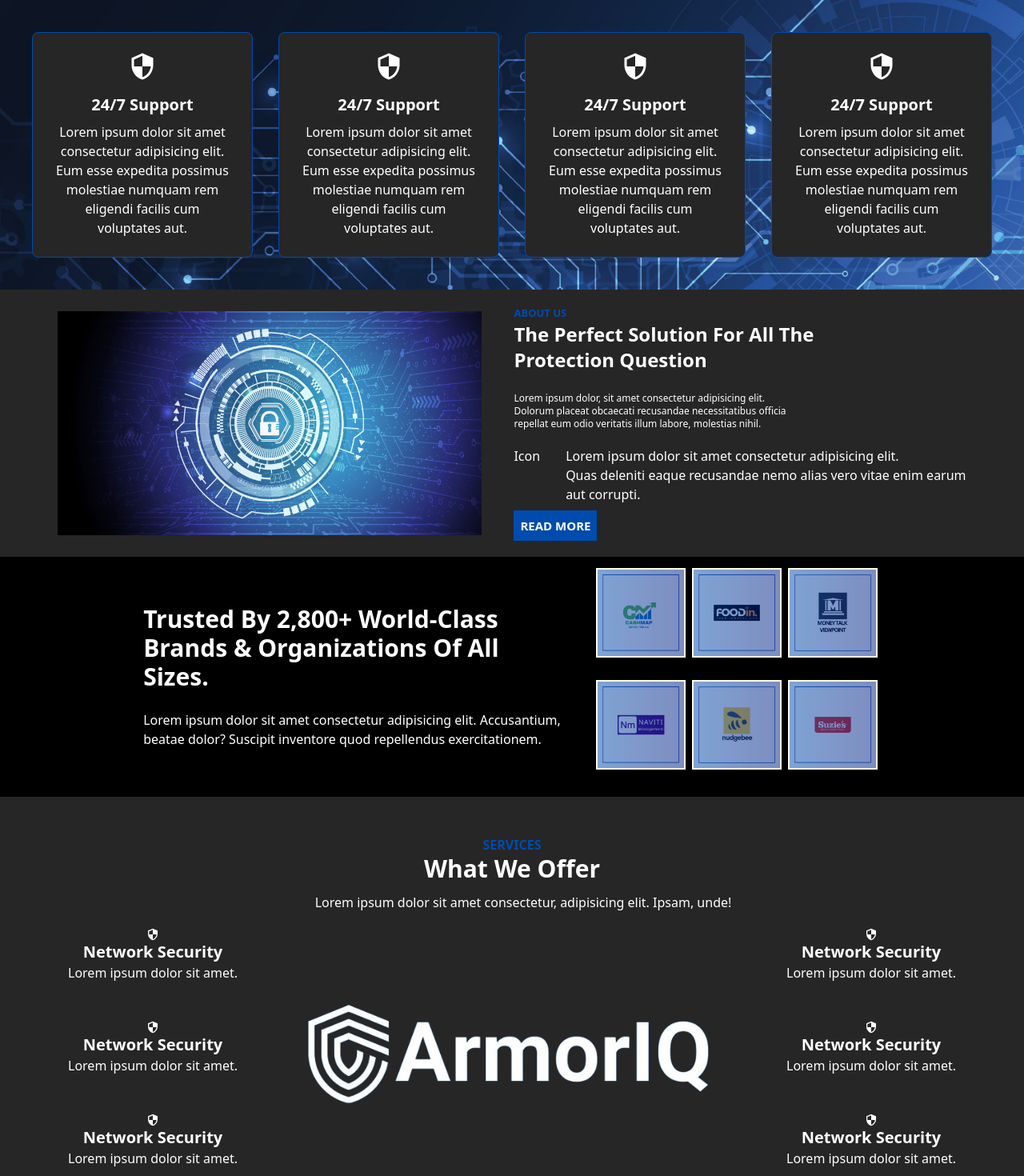
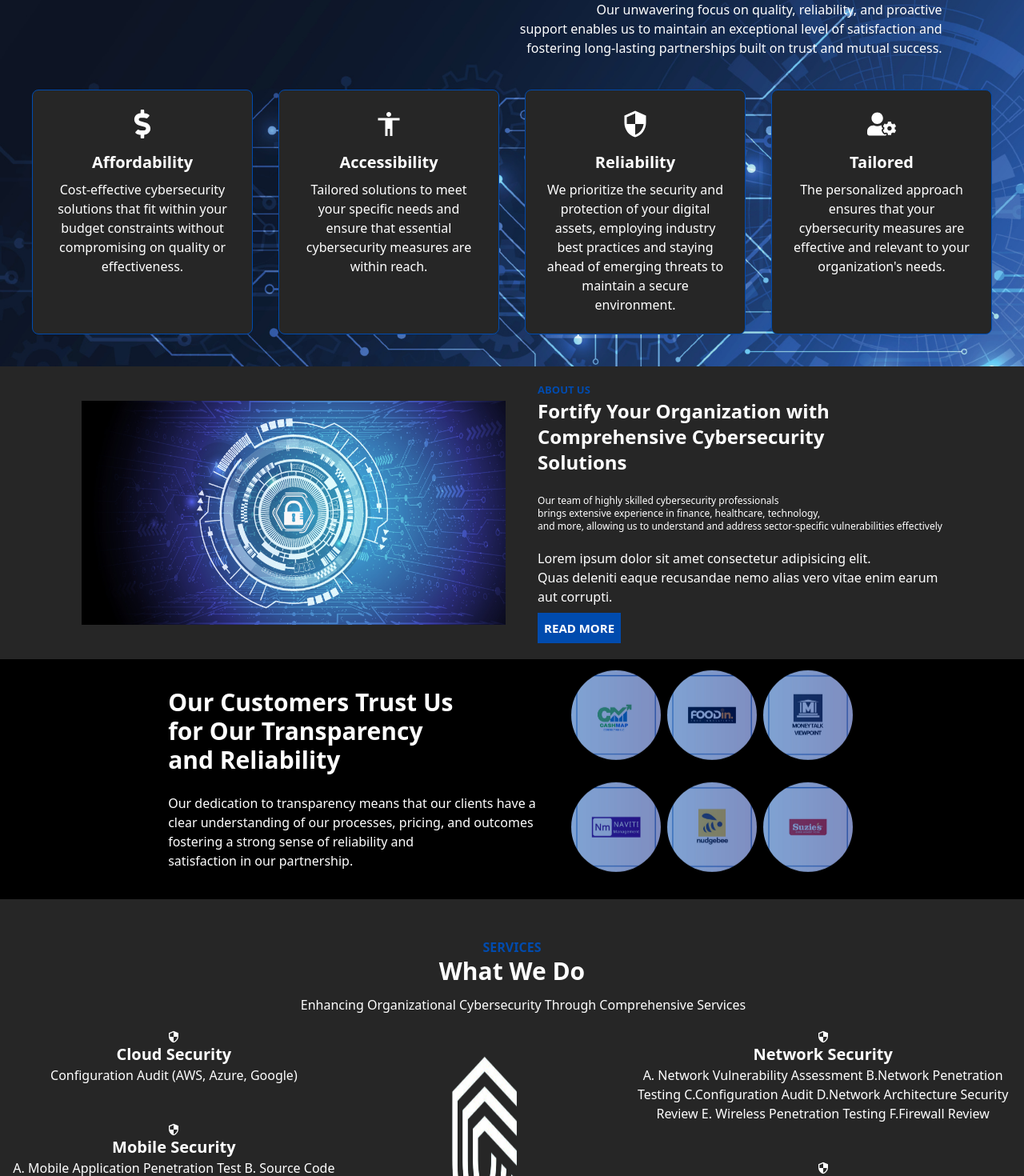
Before and after one commit to SanketGanorkar/ArmorIQ, a React (Vite) app: page / in a window 1280 px wide. Shown: the part 380-1850 px from the top of the page at 80% size. Built offline with nearby package versions, Linux system fonts and the light colour scheme.

Commit message:
content updated

```diff
--- a/src/components/AboutUs.jsx
+++ b/src/components/AboutUs.jsx
@@ -1,4 +1,5 @@
 import security from "../assets/security.jpg";
+import { FaUserFriends } from "react-icons/fa";
 const AboutUs = () => {
   return (
     <div className="flex flex-row bg-[#262626] items-center justify-center flex-wrap-reverse">
@@ -8,19 +9,20 @@
       <div className=" text-white m-5">
         <h5 className="font-bold text-[13px] text-[#004bae]">ABOUT US</h5>
         <p className="font-bold text-2xl">
-          The Perfect Solution For All The
+          Fortify Your Organization with
           <br />
-          Protection Question
+          Comprehensive Cybersecurity
+          <br />Solutions
         </p>
         <p className="text-xs mt-6">
-          Lorem ipsum dolor, sit amet consectetur adipisicing elit.
-          <br />
-          Dolorum placeat obcaecati recusandae necessitatibus officia
-          <br />
-          repellat eum odio veritatis illum labore, molestias nihil.
+        Our team of highly skilled cybersecurity professionals
+        <br />
+        brings extensive experience in finance, healthcare, technology,
+        <br />
+        and more, allowing us to understand and address sector-specific vulnerabilities effectively
         </p>
         <div className="flex flex-row">
-          <h4 className="pr-8 mt-5">Icon</h4>
+          {/* <FaUserFriends color="white" className="mt-10 mr-5" size={40}/> */}
           <p className="mt-5">Lorem ipsum dolor sit amet consectetur adipisicing elit.
             <br />
             Quas deleniti eaque recusandae nemo alias vero vitae enim earum
--- a/src/components/Contact.jsx
+++ b/src/components/Contact.jsx
@@ -22,7 +22,10 @@
             <CiLocationOn color="#004bae" className="ml-3 mt-4" size={40} />
             <div className="flex flex-col">
               <h3 className=" ml-3 mt-3 font-bold text-white">Our Location</h3>
-              <h5 className="text-white ml-3">Sylnet 3000 , Singapore</h5>
+              <h5 className="text-white ml-3">Saket Salcon, Rasvilas, Saket District
+                <br />
+                Centre, Sector 6, Pushp Vihar,
+                <br />New Delhi, India - 110017</h5>
             </div>
           </div>
           <div className="flex flex-row">
--- a/src/components/Footer.jsx
+++ b/src/components/Footer.jsx
@@ -78,10 +78,6 @@
                 <IoIosMailOpen className="mt-1 mr-2" />
                 xyz@gmail.com
               </div>
-              <div className="flex flex-row font-semibold text-white">
-                <CiLocationOn className="mt-1 mr-2" />
-                Sylhnet 3100, Bangladesh
-              </div>
             </div>
           </div>
         </div>
--- a/src/components/Intro.jsx
+++ b/src/components/Intro.jsx
@@ -1,30 +1,32 @@
 import { MdOutlineSecurity } from "react-icons/md";
-
+import { FaUserCog } from "react-icons/fa";
+import { MdAccessibility } from "react-icons/md";
+import { FaDollarSign } from "react-icons/fa";
 const Intro = () => {
   const arr = [
     {
       id: 1,
-      logo: <MdOutlineSecurity />,
-      title: "24/7 Support",
-      desc: "Lorem ipsum dolor sit amet consectetur adipisicing elit. Eum esse expedita possimus molestiae numquam rem eligendi facilis cum voluptates aut.",
+      logo: <FaDollarSign />,
+      title: "Affordability",
+      desc: "Cost-effective cybersecurity solutions that fit within your budget constraints without compromising on quality or effectiveness.",
     },
     {
       id: 2,
-      logo: <MdOutlineSecurity />,
-      title: "24/7 Support",
-      desc: "Lorem ipsum dolor sit amet consectetur adipisicing elit. Eum esse expedita possimus molestiae numquam rem eligendi facilis cum voluptates aut.",
+      logo: <MdAccessibility />,
+      title: "Accessibility",
+      desc: "Tailored solutions to meet your specific needs and ensure that essential cybersecurity measures are within reach.",
     },
     {
       id: 3,
       logo: <MdOutlineSecurity />,
-      title: "24/7 Support",
-      desc: "Lorem ipsum dolor sit amet consectetur adipisicing elit. Eum esse expedita possimus molestiae numquam rem eligendi facilis cum voluptates aut.",
+      title: "Reliability",
+      desc: "We prioritize the security and protection of your digital assets, employing industry best practices and staying ahead of emerging threats to maintain a secure environment.",
     },
     {
       id: 4,
-      logo: <MdOutlineSecurity />,
-      title: "24/7 Support",
-      desc: "Lorem ipsum dolor sit amet consectetur adipisicing elit. Eum esse expedita possimus molestiae numquam rem eligendi facilis cum voluptates aut.",
+      logo: <FaUserCog />,
+      title: "Tailored",
+      desc: "The personalized approach ensures that your cybersecurity measures are effective and relevant to your organization's needs.",
     },
   ];
 
@@ -33,11 +35,11 @@
       <div className="flex flex-row justify-between mx-4 sm:mx-[8%]">
         {/* Left Section */}
         <div className="flex flex-col mt-[120px]">
-          <h2 className="text-[#004bae] font-bold">WE ARE REACTIVE</h2>
+          <h2 className="text-[#004bae] font-bold">
+            DEMOCRATIZING CYBERSECURITY
+          </h2>
           <h2 className="text-white font-bold text-3xl max-sm:text-4xl">
-            CYBER SECURITY
-            <br />
-            SOLUTION
+            ASSESS → DEFEND → SECURE
           </h2>
           <p className="text-white mt-8">
             Lorem ipsum dolor sit amet consectetur
@@ -49,7 +51,9 @@
               LEARN MORE
             </button>
             <div className="flex flex-row sm:flex-col sm:ml-8 max-sm:mt-2 max-sm:gap-2">
-              <h2 className="text-[#004bae] font-bold pb-0 text-[15px]">Call us</h2>
+              <h2 className="text-[#004bae] font-bold pb-0 text-[15px]">
+                Call us
+              </h2>
               <h2 className="text-white text-[15px]">+91 9302864102</h2>
             </div>
           </div>
@@ -59,15 +63,19 @@
           <div className="flex flex-col text-right">
             <div className="flex flex-col mt-[120px]">
               <h2 className="text-white font-bold text-5xl max-sm:text-3xl">
-                2500 +
+                50 +
               </h2>
               <h2 className="text-white font-bold pt-3">
                 Cyber Security Project
               </h2>
               <p className="text-white">
-                Lorem ipsum dolor sit amet, consectetur
+                Our track record reflects our commitment to delivering
                 <br />
-                adipisicing elit. Est, reprehenderit.
+                effective cybersecurity solutions tailored to the unique
+                <br />
+                needs of each client, ensuring robust protection and peace
+                <br />
+                of mind in an increasingly complex digital landscape.
               </p>
             </div>
             <div className="flex flex-col">
@@ -78,9 +86,13 @@
                 Service Guarantee
               </h2>
               <p className="text-white pl-3">
-                Lorem ipsum dolor sit amet, consectetur
+                Our unwavering focus on quality, reliability, and proactive
                 <br />
-                adipisicing elit. Est, reprehenderit.
+                support enables us to maintain an exceptional level of
+                satisfaction and
+                <br />
+                fostering long-lasting partnerships built on trust and mutual
+                success.
               </p>
             </div>
           </div>
--- a/src/components/Navbar.jsx
+++ b/src/components/Navbar.jsx
@@ -10,7 +10,7 @@
   return (
     <>
       <div className="fixed top-0 left-0 right-0 z-10 flex flex-row bg-[#000000] h-[70px] items-center px-4">
-        <img src={logo} alt="Company Logo" className="h-[110px] ml-0 mr-auto sm:ml-0" />
+        <img src={logo} alt="Company Logo" className="h-[130px] ml-0 mr-auto sm:ml-0" />
         <ul className="flex flex-row max-sm:hidden items-center text-white list-none ml-auto">
           <li className="mr-6 mb-3 font-bold">HOME</li>
           <li className="mr-6 mb-3 font-bold">ABOUT US</li>
--- a/src/components/Services.jsx
+++ b/src/components/Services.jsx
@@ -1,42 +1,42 @@
 import { MdOutlineSecurity } from "react-icons/md";
-import logo from "../assets/Company.png";
+import logo from "../assets/logo.png";
 const Services = () => {
   const arr1 = [
     {
       id: 1,
-      logo: <MdOutlineSecurity color="white"/>,
-      title: "Network Security",
-      desc: "Lorem ipsum dolor sit amet.",
+      logo: <MdOutlineSecurity color="white" />,
+      title: "Cloud Security",
+      desc: "Configuration Audit (AWS, Azure, Google)",
     },
     {
       id: 2,
-      logo: <MdOutlineSecurity color="white"/>,
+      logo: <MdOutlineSecurity color="white" />,
+      title: "Mobile Security",
+      desc: "A. Mobile Application Penetration Test B. Source Code Review",
+    },
+    {
+      id: 3,
+      logo: <MdOutlineSecurity color="white" />,
+      title: "Application Security",
+      desc: "A. Application Security Testing B. Source Code Review C.Application Security Architecture Review D.Secure Software Development Lifecycle Implementation ",
+    },
+  ];
+  const arr2 = [
+    {
+      id: 1,
+      logo: <MdOutlineSecurity color="white" />,
+      title: "Network Security",
+      desc: "A. Network Vulnerability Assessment B.Network Penetration Testing C.Configuration Audit D.Network Architecture Security Review E. Wireless Penetration Testing F.Firewall Review",
+    },
+    {
+      id: 2,
+      logo: <MdOutlineSecurity color="white" />,
       title: "Network Security",
       desc: "Lorem ipsum dolor sit amet.",
     },
     {
       id: 3,
-      logo: <MdOutlineSecurity color="white"/>,
-      title: "Network Security",
-      desc: "Lorem ipsum dolor sit amet.",
-    },
-  ];
-  const arr2 = [
-    {
-      id: 1,
-      logo: <MdOutlineSecurity color="white"/>,
-      title: "Network Security",
-      desc: "Lorem ipsum dolor sit amet.",
-    },
-    {
-      id: 2,
-      logo: <MdOutlineSecurity color="white"/>,
-      title: "Network Security",
-      desc: "Lorem ipsum dolor sit amet.",
-    },
-    {
-      id: 3,
-      logo: <MdOutlineSecurity color="white"/>,
+      logo: <MdOutlineSecurity color="white" />,
       title: "Network Security",
       desc: "Lorem ipsum dolor sit amet.",
     },
@@ -46,28 +46,38 @@
     <div>
       <div className="bg-[#262626] items-center flex flex-col max-md:px-2">
         <h2 className="text-[#004bae] font-bold pt-12">SERVICES</h2>
-        <h2 className="text-white font-semibold text-3xl">What We Offer</h2>
+        <h2 className="text-white font-semibold text-3xl">What We Do</h2>
         <p className="text-white pl-7 pt-3 text-center">
-          Lorem ipsum dolor sit amet consectetur, adipisicing elit. Ipsam, unde!
+          Enhancing Organizational Cybersecurity Through Comprehensive Services
         </p>
         <div className="flex flex-row max-md:flex-col max-md:mt-4">
           <div className="flex max-md:gap-[1%] md:flex-col mt-5 lg:mr-12 mb-3">
             {arr1.map((service) => (
-              <div key={service.id} className="flex flex-col items-center md:mb-12">
+              <div
+                key={service.id}
+                className="flex flex-col items-center md:mb-12"
+              >
                 {service.logo}
-                <h3 className="text-white font-semibold text-xl text-center">{service.title}</h3>
+                <h3 className="text-white font-semibold text-xl text-center">
+                  {service.title}
+                </h3>
                 <p className="text-white text-center">{service.desc}</p>
               </div>
             ))}
           </div>
           <div className="mr-5 ml-5 md:mt-5 max-md:flex items-center justify-center">
-            <img src= {logo} className="sm:h-[330px]" />
+            <img src={logo} className="sm:h-[330px]" />
           </div>
           <div className="flex max-md:gap-[1%] md:flex-col lg:ml-12 mt-5">
             {arr2.map((service) => (
-              <div key={service.id} className="flex flex-col items-center mb-12">
+              <div
+                key={service.id}
+                className="flex flex-col items-center mb-12"
+              >
                 {service.logo}
-                <h3 className="text-white font-semibold text-xl text-center">{service.title}</h3>
+                <h3 className="text-white font-semibold text-xl text-center">
+                  {service.title}
+                </h3>
                 <p className="text-white text-center">{service.desc}</p>
               </div>
             ))}
@@ -85,15 +95,25 @@
             <h4 className="font-semibold text-[20px]">Cyber Projects</h4>
           </div>
           <div className="flex flex-col">
-            <h2 className="text-white text-2xl lg:text-4xl font-bold ml-11">1800+</h2>
-            <h4 className="font-semibold text-[20px] ml-3">Client Production</h4>
+            <h2 className="text-white text-2xl lg:text-4xl font-bold ml-11">
+              1800+
+            </h2>
+            <h4 className="font-semibold text-[20px] ml-3">
+              Client Production
+            </h4>
           </div>
           <div className="flex flex-col">
-            <h2 className="text-white text-2xl lg:text-4xl font-bold ml-[60px]">100%</h2>
-            <h4 className="font-semibold text-[20px] ml-3">Services Guaranteed</h4>
+            <h2 className="text-white text-2xl lg:text-4xl font-bold ml-[60px]">
+              100%
+            </h2>
+            <h4 className="font-semibold text-[20px] ml-3">
+              Services Guaranteed
+            </h4>
           </div>
           <div className="flex flex-col">
-            <h2 className="text-white text-2xl lg:text-4xl font-bold ml-9">50+</h2>
+            <h2 className="text-white text-2xl lg:text-4xl font-bold ml-9">
+              50+
+            </h2>
             <h4 className="font-semibold text-[20px] ml-3">Team Expert</h4>
           </div>
         </div>
--- a/src/components/Trusted.jsx
+++ b/src/components/Trusted.jsx
@@ -1,37 +1,41 @@
-import Cashmap from "../assets/Cashmap.jpg";
-import FoodIn from "../assets/FoodIn.jpg";
-import Moneytalk from "../assets/Moneytalk.jpg";
-import Naviti from "../assets/Naviti.jpg";
-import Nudgebee from "../assets/nudgebee.jpg";
-import Suzie from "../assets/Suzie.jpg"; // Assuming security.jpg is Suzie's logo
+
+import Cashmap from '../assets/Cashmap.jpg';
+import FoodIn from '../assets/FoodIn.jpg';
+import Moneytalk from '../assets/Moneytalk.jpg';
+import Naviti from '../assets/Naviti.jpg';
+import Nudgebee from '../assets/nudgebee.jpg';
+import Suzie from '../assets/Suzie.jpg'; // Assuming security.jpg is Suzie's logo
 
 const Trusted = () => {
   return (
     <div className="bg-[#000000] flex flex-row min-h-[300px] justify-center items-center max-lg:flex-col max-lg:items-center">
       <div className="flex flex-col text-white max-md:px-2">
         <div className="font-bold text-3xl py-4 lg:py-0 lg:mb-6">
-          Trusted By 2,800+ World-Class
+          Our Customers Trust Us
           <br />
-          Brands & Organizations Of All
+          for Our Transparency
           <br />
-          Sizes.
+          and Reliability
         </div>
         <div className="hidden lg:block">
-          Lorem ipsum dolor sit amet consectetur adipisicing elit. Accusantium,
+          Our dedication to transparency means that our clients have a
           <br />
-          beatae dolor? Suscipit inventore quod repellendus exercitationem.
+          clear understanding of our processes, pricing, and outcomes
+          <br />
+          fostering a strong sense of reliability and
+          <br />satisfaction in our partnership.
         </div>
       </div>
-      <div className="text-white pt-4 lg:pt-0 lg:pl-10 max-lg:flex max-lg:flex-wrap max-lg:justify-center items-center">
+      <div className="text-white pt-10 lg:pt-0 lg:pl-10 max-lg:flex max-lg:flex-wrap max-lg:justify-center items-center">
         <div className="flex flex-row lg:pb-5 ">
-          <img src={Cashmap} className="border-yellow-50 border-2 w-28 h-28 m-1 " alt="Cashmap" />
-          <img src={FoodIn} className="border-yellow-50 border-2 w-28 h-28 m-1 " alt="FoodIn" />
-          <img src={Moneytalk} className="border-yellow-50 border-2 w-28 h-28 m-1 " alt="Moneytalk" />
+          <img src={Cashmap} className="w-28 h-28 m-1 animate-bounce rounded-full" alt="Cashmap" />
+          <img src={FoodIn} className="w-28 h-28 m-1 animate-bounce rounded-full" alt="FoodIn" />
+          <img src={Moneytalk} className="w-28 h-28 m-1 animate-bounce rounded-full" alt="Moneytalk" />
         </div>
         <div className="flex flex-row lg:pb-5">
-          <img src={Naviti} className="border-yellow-50 border-2 w-28 h-28 m-1 " alt="Naviti" />
-          <img src={Nudgebee} className="border-yellow-50 border-2 w-28 h-28 m-1 " alt="Nudgebee" />
-          <img src={Suzie} className="border-yellow-50 border-2 w-28 h-28 m-1 " alt="Suzie" />
+          <img src={Naviti} className="w-28 h-28 m-1 animate-bounce rounded-full" alt="Naviti" />
+          <img src={Nudgebee} className="w-28 h-28 m-1 animate-bounce rounded-full" alt="Nudgebee" />
+          <img src={Suzie} className="w-28 h-28 m-1 animate-bounce rounded-full" alt="Suzie" />
         </div>
       </div>
     </div>
--- a/tailwind.config.js
+++ b/tailwind.config.js
@@ -3,11 +3,30 @@
   content: ["./index.html", "./src/**/*.{js,ts,jsx,tsx}"],
   theme: {
     extend: {
-      backgroundImage : {
+      backgroundImage: {
         'innovation': "url('/src/assets/Innovation.jpg')",
-        'security' : "url('/src/assets/security.jpg')",
-        'tech' : "url('/src/assets/tech.jpg')"
-      }
+        'security': "url('/src/assets/security.jpg')",
+        'tech': "url('/src/assets/tech.jpg')"
+      },
+      animation: {
+        bounce: 'bounce 7s infinite',
+      },
+      keyframes: {
+        bounce: {
+          '0%, 100%': {
+            transform: 'translateY(0)',
+          },
+          '25%': {
+            transform: 'translateY(-8px)', // Small bounce up
+          },
+          '50%': {
+            transform: 'translateY(0)', // Return to original position
+          },
+          '75%': {
+            transform: 'translateY(-8px)', // Small bounce up again
+          },
+        },
+      },
     },
   },
   plugins: [],
```
Also changed, not shown: src/assets/logo.jpg (deleted), src/assets/logo.png (added).
